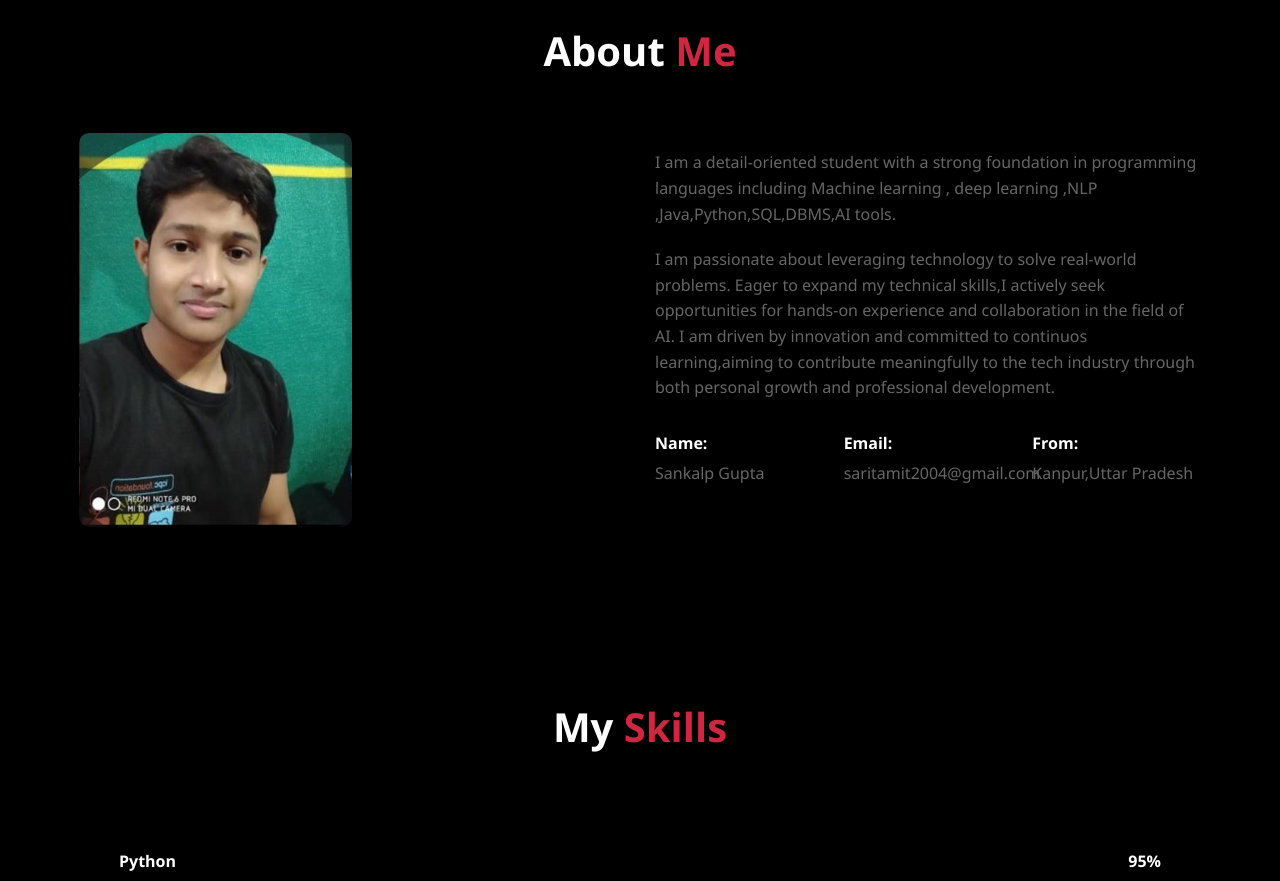
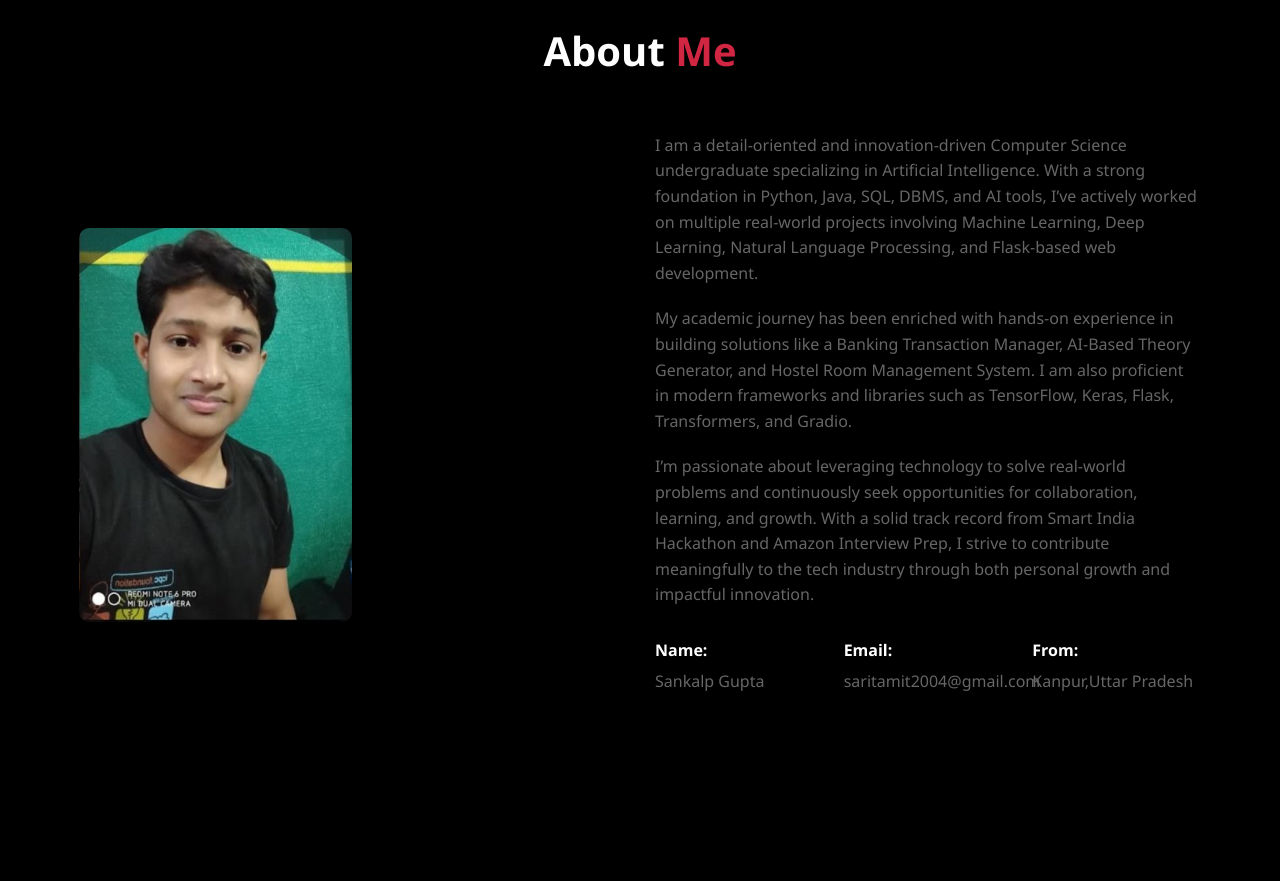
Before and after one commit to Sankalp-gupta1/New-port-, a plain HTML site: page index.html in a window 1280 px wide. Shown: the part 780-1661 px from the top of the page. Drawn offline with Linux system fonts and the light colour scheme.

Commit message:
Updated HTML and styling

```diff
--- a/index.html
+++ b/index.html
@@ -60,8 +60,9 @@
                     <img src="image.jpeg" alt="About Me">
                 </div>
                 <div class="about-text">
-                    <p>I am a detail-oriented student with a strong foundation in programming languages including Machine learning , deep learning ,NLP ,Java,Python,SQL,DBMS,AI tools.</p>
-                    <p>I am passionate about leveraging technology to solve real-world problems. Eager to expand my technical skills,I actively seek opportunities for hands-on experience and collaboration in the field of AI. I am driven by innovation and committed to continuos learning,aiming to contribute meaningfully to the tech industry through both personal growth and professional development.</p>
+                    <p>I am a detail-oriented and innovation-driven Computer Science undergraduate specializing in Artificial Intelligence. With a strong foundation in Python, Java, SQL, DBMS, and AI tools, I’ve actively worked on multiple real-world projects involving Machine Learning, Deep Learning, Natural Language Processing, and Flask-based web development.</p>
+                    <p>My academic journey has been enriched with hands-on experience in building solutions like a Banking Transaction Manager, AI-Based Theory Generator, and Hostel Room Management System. I am also proficient in modern frameworks and libraries such as TensorFlow, Keras, Flask, Transformers, and Gradio.</p>
+                    <p>I’m passionate about leveraging technology to solve real-world problems and continuously seek opportunities for collaboration, learning, and growth. With a solid track record from Smart India Hackathon and Amazon Interview Prep, I strive to contribute meaningfully to the tech industry through both personal growth and impactful innovation.</p>
                     <div class="about-info">
                         <div>
                             <span>Name:</span>
```
